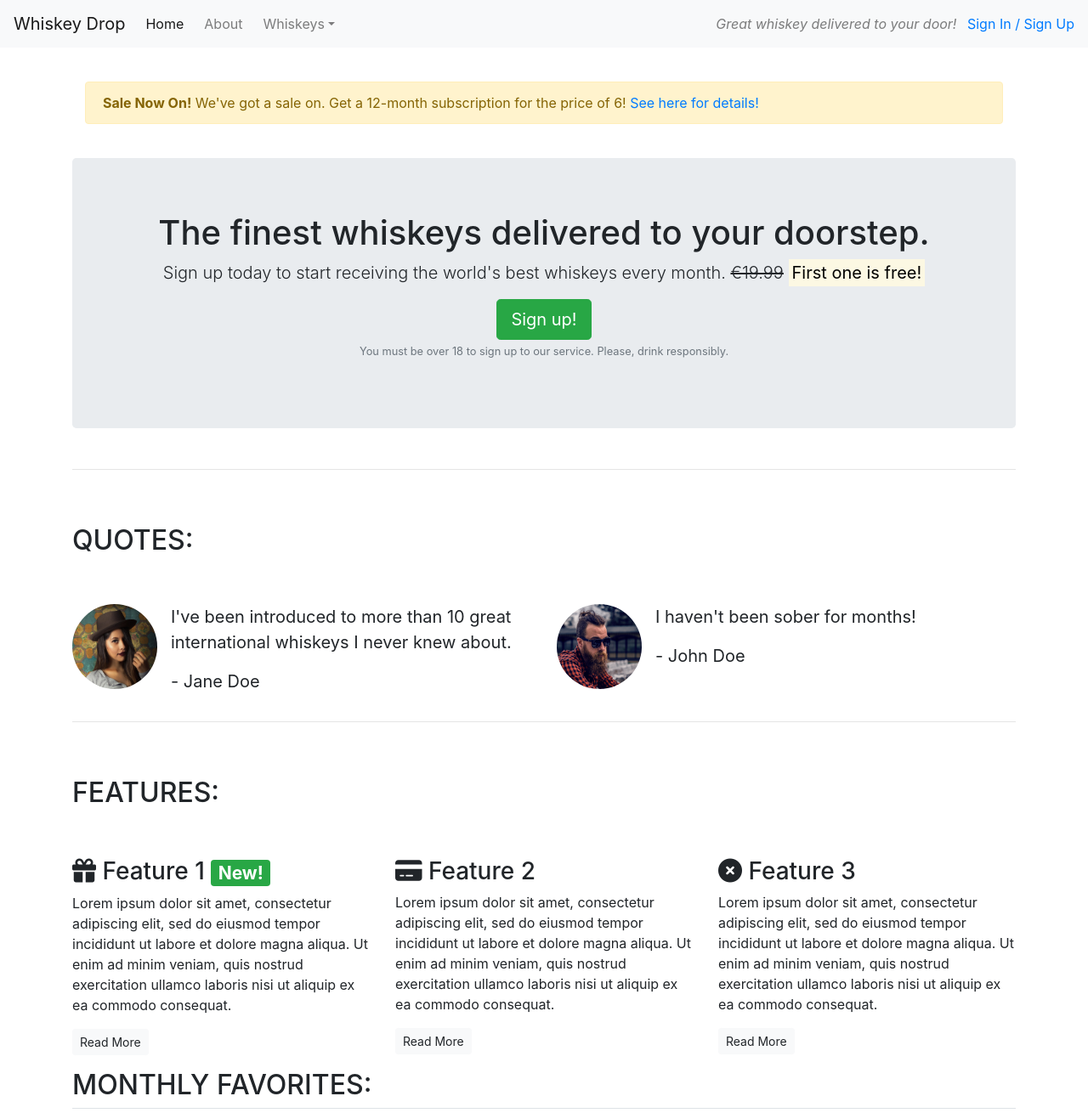
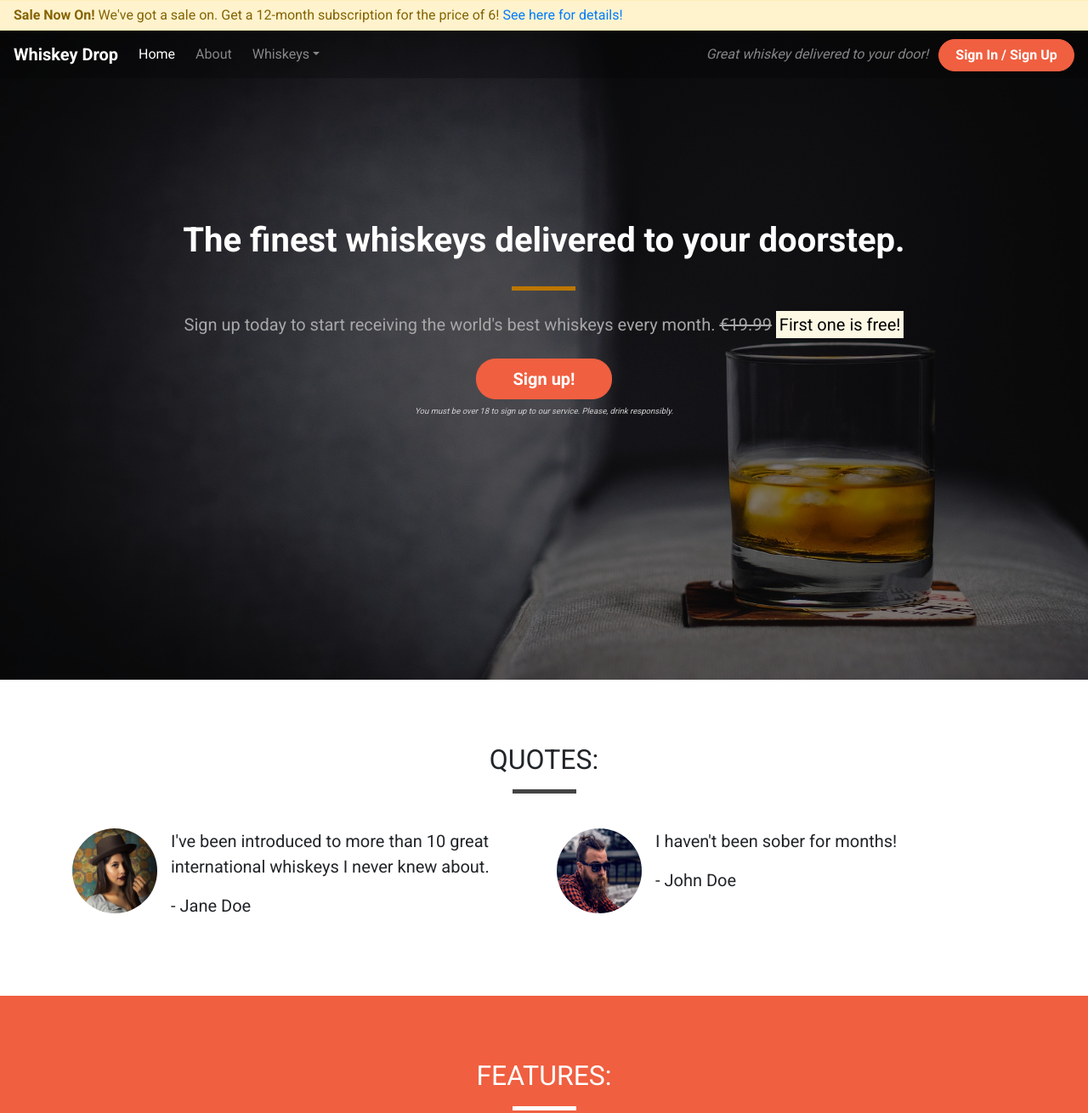
Before and after one commit to amorychambers/whiskey-drop-bootstrap, a plain HTML site: page index.html in a window 1280 px wide. Shown: the top 1310 px of the page at 85% size. Drawn offline with nearby package versions, Linux system fonts and the light colour scheme.

Commit message:
feat: add custom styles on top of Bootstrap wireframe

```diff
--- /dev/null
+++ b/assets/css/style.css
@@ -0,0 +1,196 @@
+body {
+    font-family: "Roboto", sans-serif;
+    margin: 0;
+}
+
+.container-wrapper {
+
+}
+
+.container-wrapper--red {
+    background-color: #f05f40;
+    color: white;
+}
+
+.container-alert, .container-alert .col-12 {
+    padding-left: 0;
+    padding-right: 0;
+}
+
+
+.container-callout {
+    height: 100vh;
+    background: url("../img/whiskey-background.jpg") bottom right/cover no-repeat;
+    display: flex;
+    align-items: center;
+    justify-content: center;
+    position: relative;
+}
+
+.opaque-overlay {
+    position: absolute;
+    top: 0;
+    left: 0;
+    height: 100%;
+    width: 100%;
+    background-color: rgba(0, 0, 0, 0.5);
+}
+
+.container-quotes {
+
+}
+
+.container-features {
+
+}
+
+.container-favorites {
+    text-align: center;
+}
+
+/* Content Containers */
+
+.content-container {
+    padding-top: 75px;
+    padding-bottom: 75px;
+}
+
+/* Navbar */
+
+.container-navalert {
+    position: absolute;
+    top: 0;
+    left: 0;
+    padding-left: 0;
+    padding-right: 0;
+    z-index: 1;
+}
+
+.navbar {
+    margin-bottom: 0;
+    border: 0;
+    width: 100%;
+    background-color: rgba(0, 0, 0, 0.25);
+}
+
+.navbar .navbar-toggler {
+    border: 0;
+}
+
+.navbar .navbar-brand, .nav-link a{
+    font-weight: bold;
+}
+
+.site-wide-alert {
+    border-radius: 0;
+    margin-bottom: 0;
+    padding: 5px 30px;
+}
+
+/* Jumbotron */
+
+.jumbotron {
+    background-color: transparent;
+}
+
+.jumbotron-header {
+    color: white;
+    font-weight: bold;
+    margin-bottom: 30px;
+}
+
+.jumbotron small {
+    font-size: 60%;
+    font-style: italic;
+    color: #d0d0d0;
+}
+
+.lead {
+    margin: 25px 0;
+    color: #a7a7a7;
+}
+
+.jumbotron hr {
+    width: 75px;
+    height: 5px;
+    border: 0;
+    background-color: #bd7701;
+}
+
+/* Buttons */
+
+.btn--signup {
+    font-weight: bold;
+    border-radius: 23px;
+    width: 160px;
+
+}
+
+.btn--red {
+    color: white;
+    background-color: #f05f40;
+    border-color: #f05f40;
+}
+
+.btn--red:hover,
+.btn--red:active,
+.btn--red:focus,
+.btn--red:active:focus {
+    background-color: #f64f2c;
+    border-color: #f64f2c;
+    color: white;
+}
+
+/* Page Dividers */
+
+.block-divider {
+    width: 75px;
+    height: 5px;
+    border: 0;
+    background-color: #444;
+}
+
+.block-divider--white {
+    background-color: #FFF;
+
+}
+
+
+/* Page Headers */
+
+.page-header {
+    margin-bottom: 0;
+    border-bottom: 0;
+    text-align: center;
+}
+
+.page-header h2 {
+    margin-top: 0;
+}
+
+.quotes .page-header {
+    margin-bottom:25px;
+}
+
+/* Features */
+
+.feature {
+    text-align: center;
+    margin-bottom: 40px;
+}
+
+.feature i {
+    margin-bottom: 20px;
+    font-size: 45px;
+    line-height: 45px;
+}
+
+.feature .btn {
+    background-color: white;
+    border-color: white;
+    border-radius: 15px;
+    min-width: 100px;
+    font-weight: bold;
+    margin-top: 10px;
+    color: #f05f40;
+}
--- a/index.html
+++ b/index.html
@@ -7,11 +7,29 @@
     <title>Whiskey Drop | Taste a new whiskey every month</title>
     <link rel="stylesheet" href="https://cdn.jsdelivr.net/npm/bootstrap@4.5.3/dist/css/bootstrap.min.css"
         integrity="sha384-TX8t27EcRE3e/ihU7zmQxVncDAy5uIKz4rEkgIXeMed4M0jlfIDPvg6uqKI2xXr2" crossorigin="anonymous">
+    <link href="https://fonts.googleapis.com/css?family=Roboto:400,700" rel="stylesheet">
+    <link rel="stylesheet" href="assets/css/style.css">
     <script src="https://kit.fontawesome.com/ee31e6b5f8.js" crossorigin="anonymous"></script>
 </head>
 
 <body>
-    <nav class="navbar navbar-light bg-light navbar-expand-sm">
+    <div class="container-fluid container-navalert">
+
+        <!-- Alert -->
+        <div class="container-fluid container-alert">
+            <div class="row d-none d-sm-block">
+                <div class="col-12">
+                    <div class="site-wide-alert alert alert-warning">
+                        <strong>Sale Now On!</strong> We've got a sale on. Get a 12-month subscription for the price of
+                        6!
+                        <a href="/sale">See here for details!</a>
+                    </div>
+                </div>
+            </div>
+        </div>
+        <!-- /.alert -->
+
+        <nav class="navbar navbar-dark navbar-expand-sm">
             <a href="" class="navbar-brand">Whiskey Drop</a>
 
             <button class="navbar-toggler ml-auto" type="button" data-toggle="collapse" data-target="#navbarNavDropdown"
@@ -33,60 +51,64 @@
                             <a class="dropdown-item" href="#">American</a>
                         </div>
                     </li>
-                <li class="nav-item mr-2 d-block d-md-none"><a href="/login" class="nav-link"
-                        style="color: #007bff">Sign In
-                        / Sign Up</a></li>
+                    <li class="nav-item mr-2 d-block d-sm-none">
+                        <a href="/login" class="nav-link" style="color: #007bff">Sign In
+                            / Sign Up</a>
+                    </li>
                 </ul>
             </div>
-        <div class="d-none d-md-block">
+            <div class="d-none d-md-block ">
                 <p class="navbar-text my-auto mr-2"><em>Great whiskey delivered to your door!</em></p>
-            <a href="">Sign In / Sign Up</a>
+                <a href="/login" class="btn btn--signup btn--red">Sign In / Sign Up</a>
             </div>
         </nav>
-    <article class="container mt-3">
-        <div class="row d-none d-sm-inline">
-            <div class="col-12">
-                <div class="alert alert-warning">
-                    <strong>Sale Now On!</strong> We've got a sale on. Get a 12-month subscription for the price of 6!
-                    <a href="/sale">See here for details!</a>
     </div>
-            </div>
-        </div>
+
+    <div class="container-fluid container-callout">
         <!-- Callout -->
+        <div class="opaque-overlay">&nbsp</div>
         <div class="row">
             <div class="col-12">
                 <section class="callout jumbotron text-center">
-                    <h1>The finest whiskeys delivered to your doorstep.</h1>
+                    <h1 class="jumbotron-header">The finest whiskeys delivered to your doorstep.</h1>
+                    <hr>
                     <p class="lead">Sign up today to start receiving the world's best whiskeys every month.
                         <s class="d-none d-sm-inline">€19.99</s>
                         <span class="d-inline d-sm-none"><br></span>
                         <strong><mark>First one is free!</mark></strong>
                     </p>
-                    <button class="btn btn-success btn-lg" data-toggle="modal" data-target="#signUpModal">Sign up!</button>
+                    <button class="btn btn-lg btn--signup btn--red" data-toggle="modal" data-target="#signUpModal">Sign
+                        up!</button>
                     <p class="text-muted"><small>You must be over 18 to sign up to our service. Please, drink
                             responsibly.</small></p>
                 </section>
             </div>
         </div>
+    </div>
+
     <!-- /.callout -->
-        <hr>
 
     <!-- Quotes -->
+    <div class="container-wrapper">
+        <div class="container container-quotes content-container">
             <section class="quotes">
                 <div class="row">
-                <div class="col-12 my-5">
+                    <div class="col-12 page-header">
                         <h2 class="text-uppercase">Quotes:</h2>
+                        <hr class="block-divider">
                     </div>
                 </div>
                 <div class="row">
                     <div class="col-12 col-md-6">
                         <div class="media">
                             <div class="d-none d-sm-block">
-                            <img src="assets/img/girl-image.png" class="rounded-circle mr-3" height="100" width="100">
+                                <img src="assets/img/girl-image.png" class="rounded-circle mr-3" height="100"
+                                    width="100">
                             </div>
                             <div class="media-body">
                                 <blockquote class="blockquote">
-                                <p>I've been introduced to more than 10 great international whiskeys I never knew about.
+                                    <p>I've been introduced to more than 10 great international whiskeys I never knew
+                                        about.
                                     </p>
                                     <p>- Jane Doe</p>
                                 </blockquote>
@@ -96,7 +118,8 @@
                     <div class="col-12 col-md-6">
                         <div class="media">
                             <div class="d-none d-sm-block">
-                            <img src="assets/img/guy-image.png" class="rounded-circle mr-3" height="100" width="100">
+                                <img src="assets/img/guy-image.png" class="rounded-circle mr-3" height="100"
+                                    width="100">
                             </div>
                             <div class="media-body">
                                 <blockquote class="blockquote">
@@ -108,24 +131,30 @@
                     </div>
                 </div>
             </section>
+        </div>
+    </div>
     <!-- /.quotes -->
-        <hr>
 
     <!-- Features -->
+    <div class="container-wrapper container-wrapper--red">
+        <div class="container container-features content-container">
             <section class="features">
                 <div class="row">
-                <div class="col-12 my-5">
+                    <div class="col-12 page-header">
                         <h2 class="text-uppercase">Features:</h2>
+                        <hr class="block-divider block-divider--white">
                     </div>
                 </div>
                 <div class="row">
                     <div class="col-12 col-md-6 col-lg-4">
                         <div class="feature">
-                        <h3><i class="fa-solid fa-gift d-none d-sm-inline"></i> Feature 1 <span
+                            <h3><i class="fa-solid fa-gift d-none d-sm-block"></i> Feature 1 <span
                                     class="badge badge-success">New!</span></h3>
-                        <p>Lorem ipsum dolor sit amet, consectetur adipiscing elit, sed do eiusmod tempor incididunt ut
+                            <p>Lorem ipsum dolor sit amet, consectetur adipiscing elit, sed do eiusmod tempor incididunt
+                                ut
                                 labore
-                            et dolore magna aliqua. Ut enim ad minim veniam, quis nostrud exercitation ullamco laboris
+                                et dolore magna aliqua. Ut enim ad minim veniam, quis nostrud exercitation ullamco
+                                laboris
                                 nisi
                                 ut
                                 aliquip ex ea commodo consequat.</p>
@@ -134,10 +163,12 @@
                     </div>
                     <div class="col-12 col-md-6 col-lg-4">
                         <div class="feature">
-                        <h3><i class="fa-solid fa-credit-card d-none d-sm-inline"></i> Feature 2</h3>
-                        <p>Lorem ipsum dolor sit amet, consectetur adipiscing elit, sed do eiusmod tempor incididunt ut
+                            <h3><i class="fa-solid fa-credit-card d-none d-sm-block"></i> Feature 2</h3>
+                            <p>Lorem ipsum dolor sit amet, consectetur adipiscing elit, sed do eiusmod tempor incididunt
+                                ut
                                 labore
-                            et dolore magna aliqua. Ut enim ad minim veniam, quis nostrud exercitation ullamco laboris
+                                et dolore magna aliqua. Ut enim ad minim veniam, quis nostrud exercitation ullamco
+                                laboris
                                 nisi
                                 ut
                                 aliquip ex ea commodo consequat.</p>
@@ -146,10 +177,12 @@
                     </div>
                     <div class="col-12 d-md-none d-lg-block col-lg-4">
                         <div class="feature">
-                        <h3><i class="fa-solid fa-circle-xmark d-none d-sm-inline"></i> Feature 3</h3>
-                        <p>Lorem ipsum dolor sit amet, consectetur adipiscing elit, sed do eiusmod tempor incididunt ut
+                            <h3><i class="fa-solid fa-circle-xmark d-none d-sm-block"></i> Feature 3</h3>
+                            <p>Lorem ipsum dolor sit amet, consectetur adipiscing elit, sed do eiusmod tempor incididunt
+                                ut
                                 labore
-                            et dolore magna aliqua. Ut enim ad minim veniam, quis nostrud exercitation ullamco laboris
+                                et dolore magna aliqua. Ut enim ad minim veniam, quis nostrud exercitation ullamco
+                                laboris
                                 nisi
                                 ut
                                 aliquip ex ea commodo consequat.</p>
@@ -158,13 +191,18 @@
                     </div>
                 </div>
             </section>
+        </div>
+    </div>
     <!-- /.features -->
 
     <!-- Table -->
+    <div class="container-wrapper">
+    <div class="container container-favorites content-container">
         <section class="monthly-favorites">
             <div class="row">
-                <div class="col-12">
+                <div class="col-12 page-header">
                     <h2 class="text-uppercase">Monthly Favorites:</h2>
+                    <hr class="block-divider">
                 </div>
             </div>
             <div class="row">
@@ -205,11 +243,14 @@
                             </tr>
                         </tbody>
                     </table>
+                    <small><em>Join us and have your say!</em></small>
                 </div>
             </div>
         </section>
+    </div>
+    </div>
     <!-- /.table-->
-    </article>
+
 
     <!-- Modal -->
     <div class="modal" tabindex="-1" role="dialog" id="signUpModal">
@@ -225,8 +266,10 @@
                     <form>
                         <div class="form-group">
                             <label for="exampleInputEmail1">Email address</label>
-                          <input type="email" class="form-control" id="exampleInputEmail1" aria-describedby="emailHelp" placeholder="Enter email">
-                          <small id="emailHelp" class="form-text text-muted">We'll never share your email with anyone else.</small>
+                            <input type="email" class="form-control" id="exampleInputEmail1"
+                                aria-describedby="emailHelp" placeholder="Enter email">
+                            <small id="emailHelp" class="form-text text-muted">We'll never share your email with anyone
+                                else.</small>
                         </div>
                         <div class="form-group">
                             <label for="password">Password</label>
@@ -234,7 +277,8 @@
                         </div>
                         <div class="form-group">
                             <label for="repeatPassword">Repeat Password</label>
-                            <input type="password" class="form-control" id="repeatPassword" placeholder="Repeat password">
+                            <input type="password" class="form-control" id="repeatPassword"
+                                placeholder="Repeat password">
                         </div>
                         <button type="submit" class="btn btn-success">Submit</button>
                     </form>
```
Also changed, not shown: assets/img/whiskey-background.jpg (added). Lines whose indentation alone changed are shown as unchanged.
